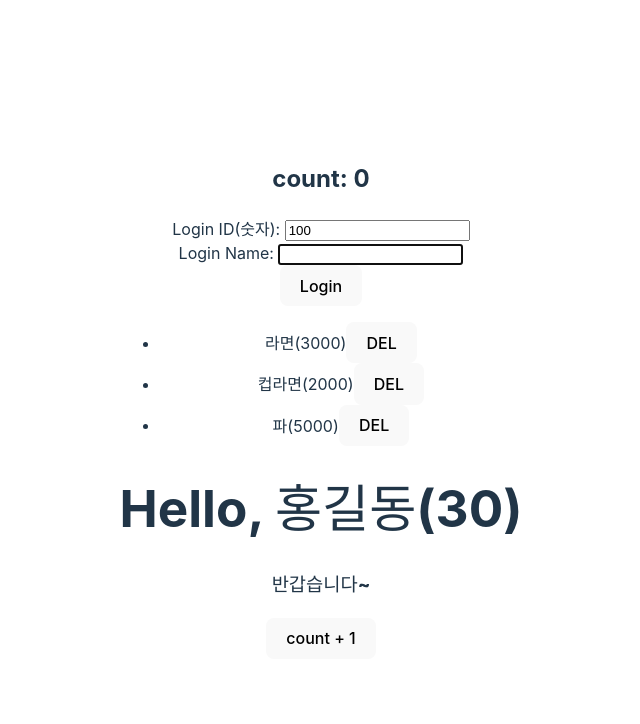
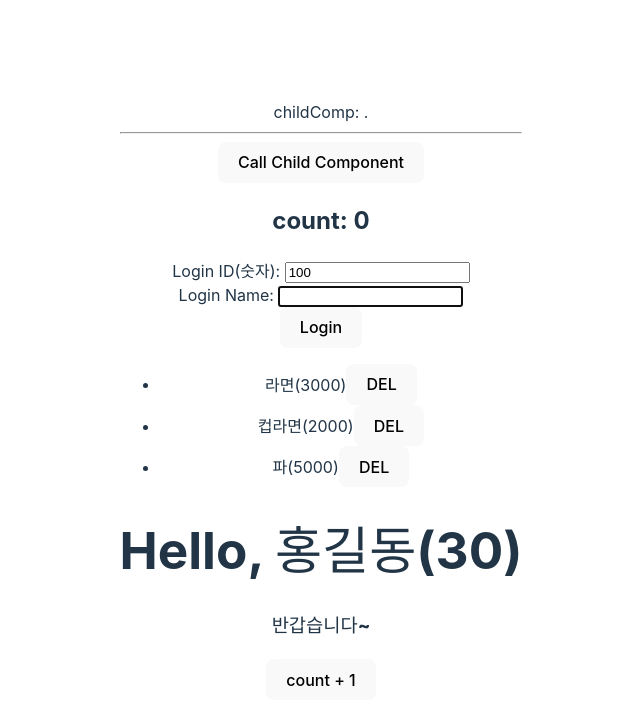
Before and after one commit to 11hertz/fullStack_React, a React (Vite) app: page / in a window 1280 px wide. Shown: the top 724 px of the page, without its empty margins (319-959 px from the left). Built offline with nearby package versions, Linux system fonts and the light colour scheme.

Commit message:
useImperativeHandle with forwardRef : add appendPeriod

```diff
--- a/src/App.tsx
+++ b/src/App.tsx
@@ -1,4 +1,4 @@
-import { useState } from 'react';
+import { forwardRef, useImperativeHandle, useRef, useState } from 'react';
 import Hello from './components/Hello';
 import My from './components/My';
 import './App.css';
@@ -19,6 +19,19 @@
     { id: 200, name: '파', price: 5000 },
   ],
 };
+
+type ChildHandler = {
+  appendPeriod: () => void;
+};
+const ChildComponent = forwardRef((_, ref) => {
+  const [childText, setChildText] = useState('.');
+
+  const handler: ChildHandler = {
+    appendPeriod: () => setChildText((c) => c + '.'),
+  };
+  useImperativeHandle(ref, () => handler);
+  return <>childComp: {childText}</>;
+});
 
 function App() {
   console.log('@@@App');
@@ -42,8 +55,15 @@
     });
   };
 
+  const childRef = useRef<ChildHandler>(null);
+
   return (
     <>
+      <ChildComponent ref={childRef} />
+      <hr />
+      <button onClick={() => childRef.current?.appendPeriod()}>
+        Call Child Component
+      </button>
       <h2>count: {count}</h2>
       <My
         session={session}
--- a/src/components/Login.tsx
+++ b/src/components/Login.tsx
@@ -29,9 +29,13 @@
     }
   };
 
+  const focusName = () => {
+    if (userIdRef.current) userIdRef.current.value = '100';
+  };
+
   useEffect(() => {
-    if (userIdRef.current) userIdRef.current.value = '100';
     if (userNameRef.current) userNameRef.current.focus();
+    focusName();
   }, []);
 
   return (
```
